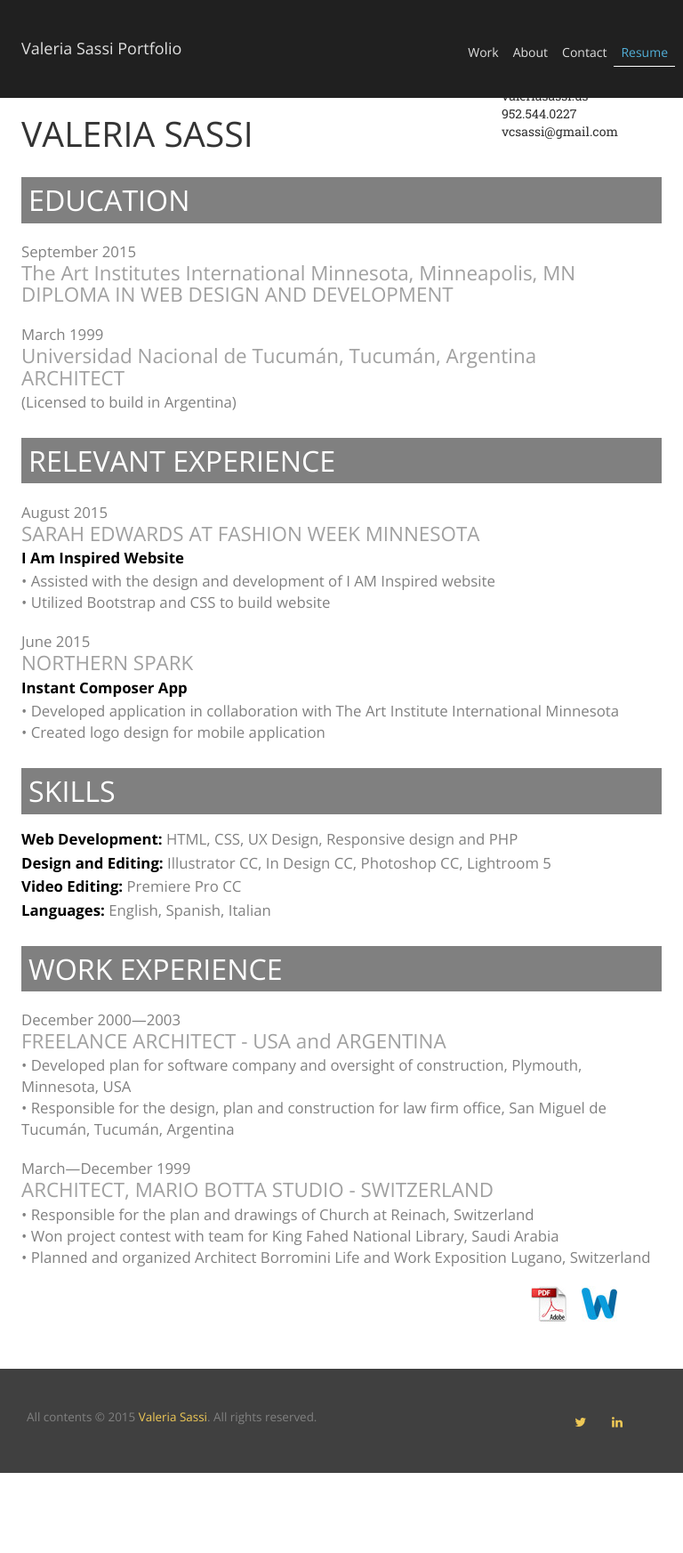
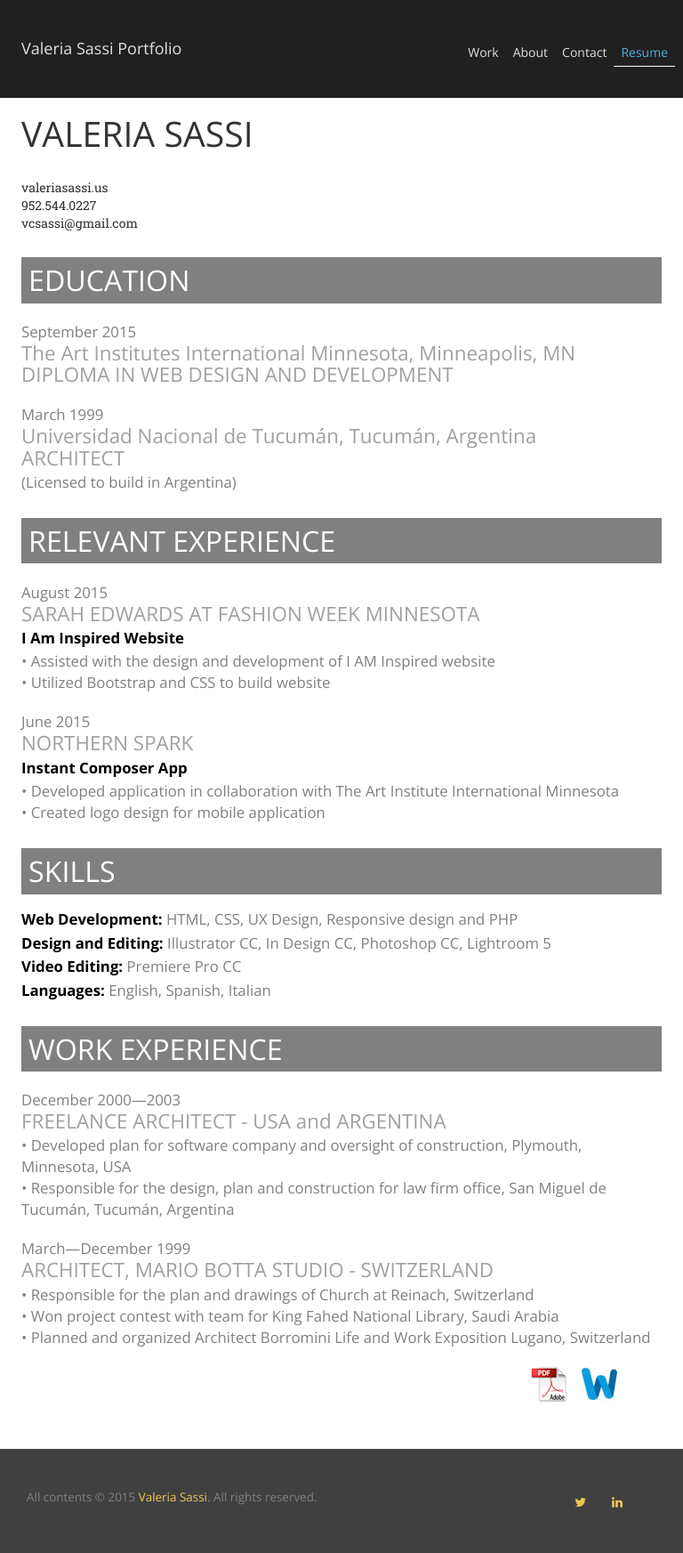
Before and after one commit to vcsassi/valeriasassius-website, a PHP site: page /resume.html in a window 768 px wide. Shown: the whole page at 89% size. Before the commit the page ends 1655 px from the top, so only its background shows below. Run offline with PHP 8.4, Linux system fonts and the light colour scheme; some libraries are stand-ins or nearby versions.

Commit message:
stile contact-info

```diff
--- a/css/style-resume.css
+++ b/css/style-resume.css
@@ -34,11 +34,12 @@ h1, h2, h3, h4, h5, h6 ,p {
 div {
     display: block;
 }
-.contact {
+.contact-info {
+	padding-top: 30px;
 		width: 100%;
 		text-align: right;
 		float: right;
-	}
+}
 .first{
 	padding-top: 5em;
 }
@@ -353,7 +354,7 @@ footer .navbar-nav>li a {
 
 }
 @media (max-width: 1200px) {
-	.alignright, .contact {
+	.alignright, .contact-info {
 		width: 100%;
 		text-align: left;
 		float: left;
@@ -364,11 +365,16 @@ footer .navbar-nav>li a {
 @media (min-width: 768px){
 	span.glyphicon.glyphicon-unchecked {
     padding-left: 0;
-}
+	}
 }
 @media (max-width: 768px){
 	h1.big {
 	font-size: 2.8em;
+	}
+	.contact-info {
+	width: 100%;
+    float: left;
+    text-align: left;
 	}
 	h2{
 		font-size: 1.8em;
@@ -385,14 +391,16 @@ footer .navbar-nav>li a {
 	.icon{
 		float:right;
 	}
+}
 @media only screen and (max-width: 959px) and (min-width: 768px){
 .alignright {
     width: 100%;
     float: left;
+	}
+	.contact-info {
+	width: 100%;
+    float: left;
+    text-align: left;
+	}
 
 }
-.contact {
-	width: 100%;
-    float: right;
-}
-}
```
